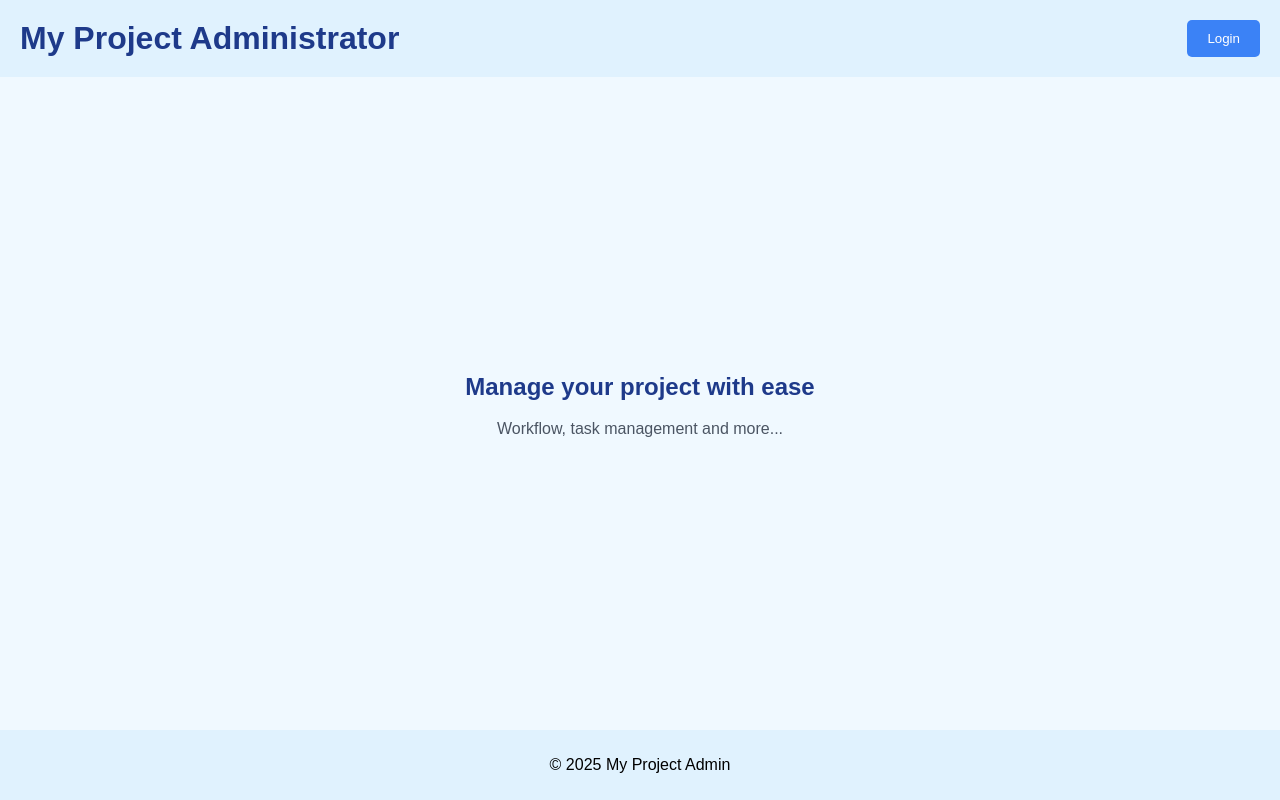
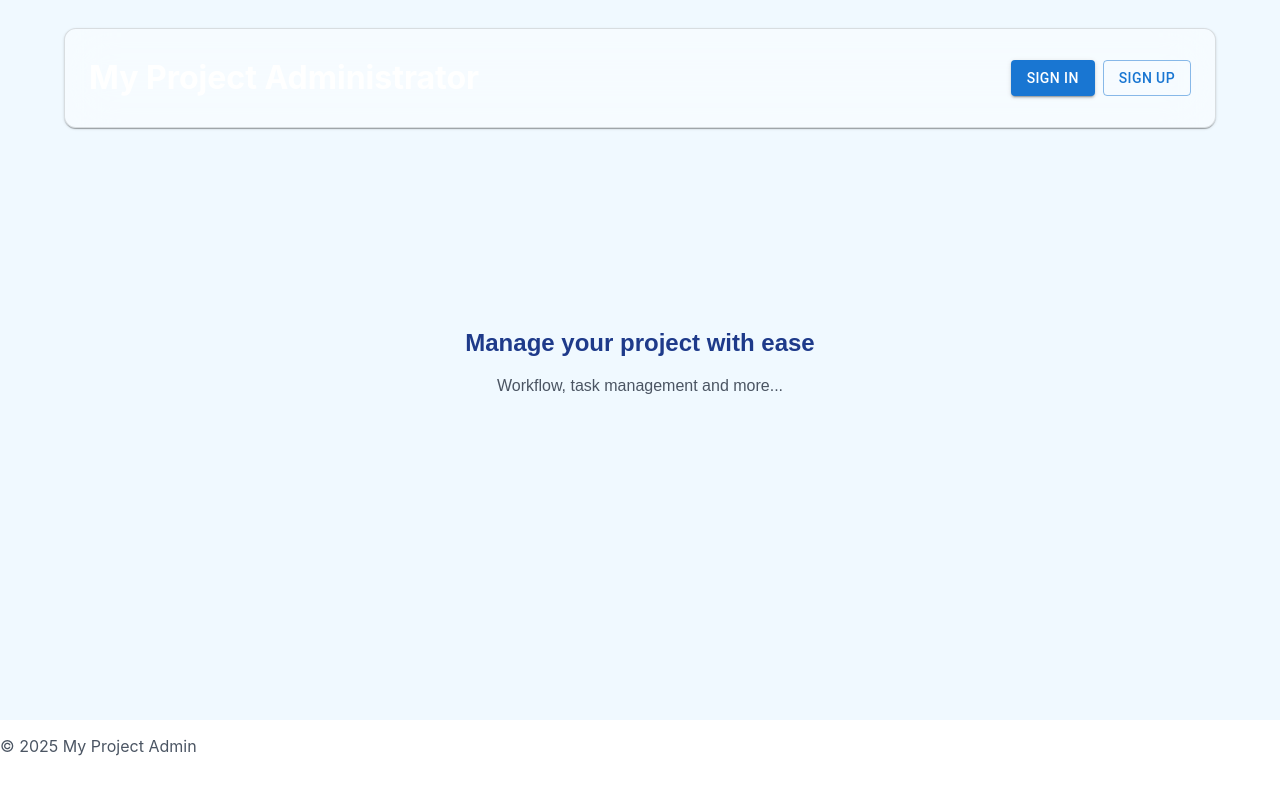
Before and after one commit to gamepow/project-myfinances-tool-web, a React (Create React App) app: page / in a window 1280 px wide. Built offline with nearby package versions, Linux system fonts and the light colour scheme.

Commit message:
Restructure to include MUI libraries

```diff
--- a/src/App.js
+++ b/src/App.js
@@ -4,15 +4,19 @@ import { BrowserRouter as Router, Routes, Route } from 'react-router-dom';
 import { UserProvider } from './context/UserContext';
 import { NavigationProvider } from './context/NavigationContext';
 import Landingpage from './containers/LandingPage';
+import Dashboardpage from './containers/Dashboard';
 import Loginpage from './containers/Login';
-import Dashboardpage from './containers/Dashboard';
 import ProtectedRoute from './components/ProtectedRoute';
+import Topbar from './containers/Topbar'
+import Footer from './containers/Footer'
+
 
 function App() {
   return (
     <Router>
         <UserProvider>
           <NavigationProvider>
+            <Topbar />
             <Routes>
               <Route path="/" element={<Landingpage />} />
               <Route path="/login" element={<Loginpage />} />
@@ -24,6 +28,7 @@ function App() {
                 }
               />
             </Routes>
+            <Footer />
           </NavigationProvider>
         </UserProvider>
       </Router>
--- a/src/components/css/Login.css
+++ b/src/components/css/Login.css
@@ -1,6 +1,3 @@
-.login-page {
-}
-
 .login-container {
   width: 300px;
   margin: 100px auto;
--- a/src/components/css/Main.css
+++ b/src/components/css/Main.css
@@ -1,29 +1,8 @@
 .landingPage {
   font-family: Arial, sans-serif;
-  height: 100vh;
+  height: 90vh;
   display: flex;
   flex-direction: column;
-}
-
-.landingPage header {
-  display: flex;
-  justify-content: space-between;
-  padding: 20px;
-  background-color: #e0f2fe;
-}
-
-.landingPage header h1 {
-  margin: 0;
-  color: #1e3a8a;
-}
-
-.landingPage header button {
-  background-color: #3b82f6;
-  color: white;
-  padding: 10px 20px;
-  border: none;
-  border-radius: 5px;
-  cursor: pointer;
 }
 
 .landingPage main {
@@ -42,7 +21,7 @@
   color: #1e3a8a;
 }
 
-.landingPage main p {
+ p {
   color: #4b5563;
 }
 
--- /dev/null
+++ b/src/containers/Footer.js
@@ -0,0 +1,13 @@
+import React from 'react';
+import '../components/css/Main.css';
+import Box from '@mui/material/Box';
+
+function Footer(){
+    return(
+        <Box sx={{ flexGrow: 1, display: 'flex', alignItems: 'center', px: 0 }}>
+            <p>&copy; {new Date().getFullYear()} My Project Admin</p>
+        </Box>
+    );
+}
+
+export default Footer;
--- a/src/containers/LandingPage.js
+++ b/src/containers/LandingPage.js
@@ -1,30 +1,17 @@
 import React from 'react';
 import '../components/css/Main.css';
-import { useNavigation } from '../context/NavigationContext';
 
 function LandingPage(){
-    const navigate = useNavigation();
-
-    const handleLoginPage = () => {
-        navigate('/login')
-    }
 
     return (
 
         <div className="landingPage">
-            <header>
-                <h1>My Project Administrator</h1>
-                <button onClick={handleLoginPage}>Login</button>
-            </header>
             <main>
                 <div>
                     <h2> Manage your project with ease</h2>
                     <p>Workflow, task management and more...</p>
                 </div>
             </main>
-            <footer>
-                <p>&copy; {new Date().getFullYear()} My Project Admin</p>
-            </footer>
         </div>
     );
 }
--- a/src/containers/Login.js
+++ b/src/containers/Login.js
@@ -30,10 +30,6 @@ function Login() {
 
   return (
     <div className="landingPage">
-      <header>
-          <h1>My Project Administrator</h1>
-          <button onClick={handleHomePage}>Home</button>
-      </header>
       <div className="login-container">
         <h2>Login</h2>
         <form onSubmit={handleLogin}>
@@ -61,9 +57,6 @@ function Login() {
         </form>
         {error && <p className="error-message">{error}</p>}
       </div>
-      <footer>
-          <p>&copy; {new Date().getFullYear()} My Project Admin</p>
-      </footer>
     </div>
   );
 
--- /dev/null
+++ b/src/containers/Topbar.js
@@ -0,0 +1,67 @@
+import React from 'react';
+import '../components/css/Main.css';
+import { useNavigation } from '../context/NavigationContext';
+import { alpha, styled } from '@mui/material/styles';
+import AppBar from '@mui/material/AppBar';
+import Container  from '@mui/material/Container';
+import Box from '@mui/material/Box';
+import Toolbar from '@mui/material/Toolbar';
+import Button from '@mui/material/Button';
+
+function Topbar(){
+    const navigate = useNavigation();
+
+    const handleSigninPage = () => {
+        navigate('/login');
+    };
+
+    const handleSignupPage = () => {
+        navigate('/signup');
+    };
+
+    const StyledToolbar = styled(Toolbar)(({ theme }) => ({
+        display: 'flex',
+        alignItems: 'center',
+        justifyContent: 'space-between',
+        flexShrink: 0,
+        borderRadius: `calc(${theme.shape.borderRadius}px + 8px)`,
+        backdropFilter: 'blur(24px)',
+        border: '1px solid',
+        borderColor: (theme.vars || theme).palette.divider,
+        backgroundColor: theme.vars
+          ? `rgba(${theme.vars.palette.background.defaultChannel} / 0.4)`
+          : alpha(theme.palette.background.default, 0.4),
+        boxShadow: (theme.vars || theme).shadows[1],
+        padding: '8px 12px',
+      }));
+
+    return (
+        <AppBar
+            position="fixed"
+            enableColorOnDark
+            sx={{
+            boxShadow: 0,
+            bgcolor: 'transparent',
+            backgroundImage: 'none',
+            mt: 'calc(var(--template-frame-height, 0px) + 28px)',
+        }}>
+            <Container maxWidth="lg">
+                <StyledToolbar>
+                    <Box sx={{ flexGrow: 1, display: 'flex', alignItems: 'center', px: 0 }}>
+                        <h1>My Project Administrator</h1>
+                    </Box>
+                    <Box sx={{
+                        display: { xs: 'none', md: 'flex' },
+                        gap: 1,
+                        alignItems: 'center',
+                    }}>
+                        <Button color="primary" variant="contained" size="medium" onClick={handleSigninPage}>Sign in</Button>
+                        <Button color="primary" variant="outlined" size="medium" onClick={handleSignupPage}>Sign up</Button>
+                    </Box>
+                </StyledToolbar>
+            </Container>
+        </AppBar>
+    );
+}
+
+export default Topbar;
--- a/src/context/NavigationContext.js
+++ b/src/context/NavigationContext.js
@@ -7,7 +7,9 @@ export const NavigationProvider = ({ children }) => {
     const navigate = useNavigate();
 
     return(
-        <NavigationContext.Provider value={navigate}>{children}</NavigationContext.Provider>
+        <NavigationContext.Provider value={navigate}>
+            {children}
+        </NavigationContext.Provider>
     );
 };
 
```
Also changed, not shown: package.json (+7 -0 lines), 1 other file (tests, documents, lock files or other folders). Lines whose indentation alone changed are shown as unchanged.
